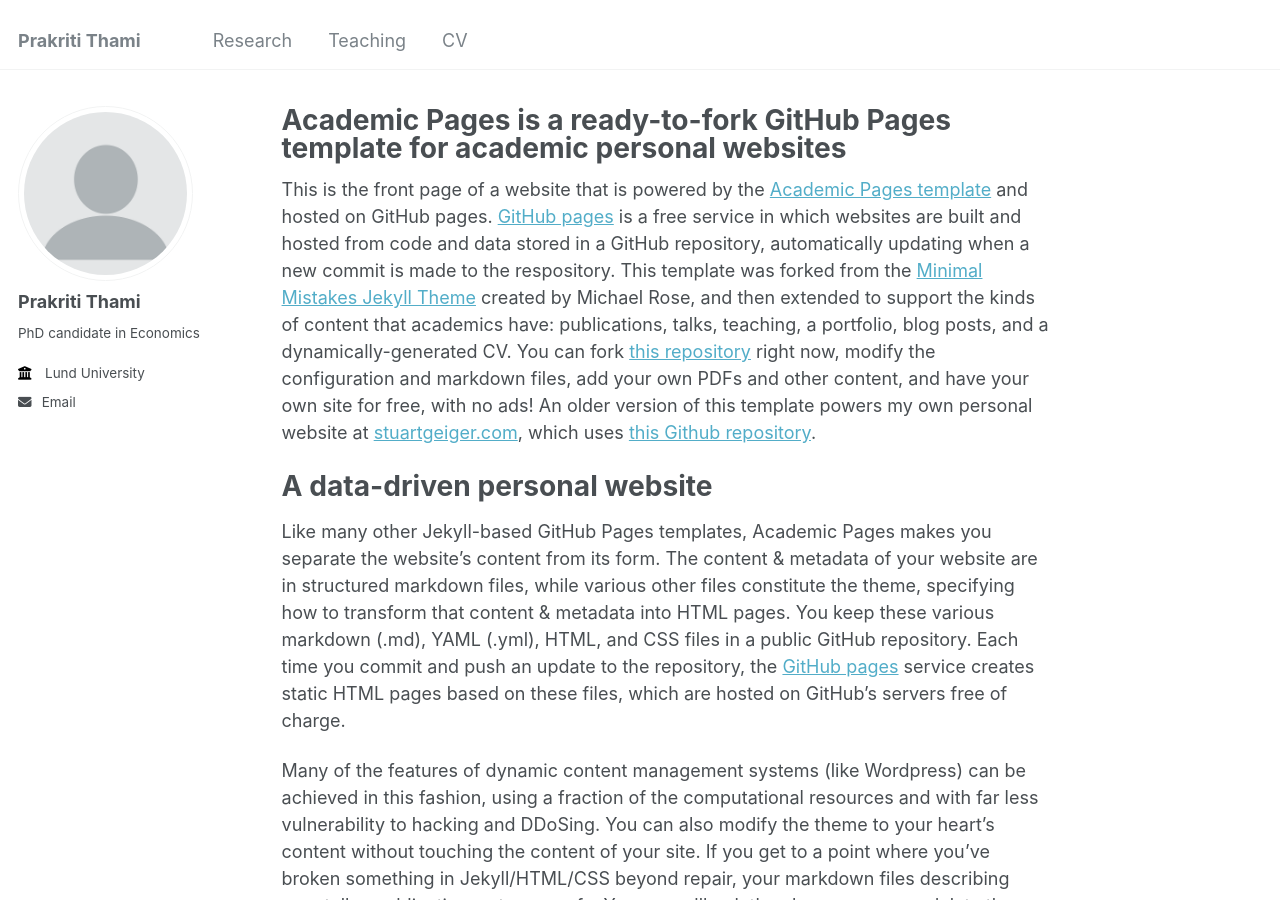
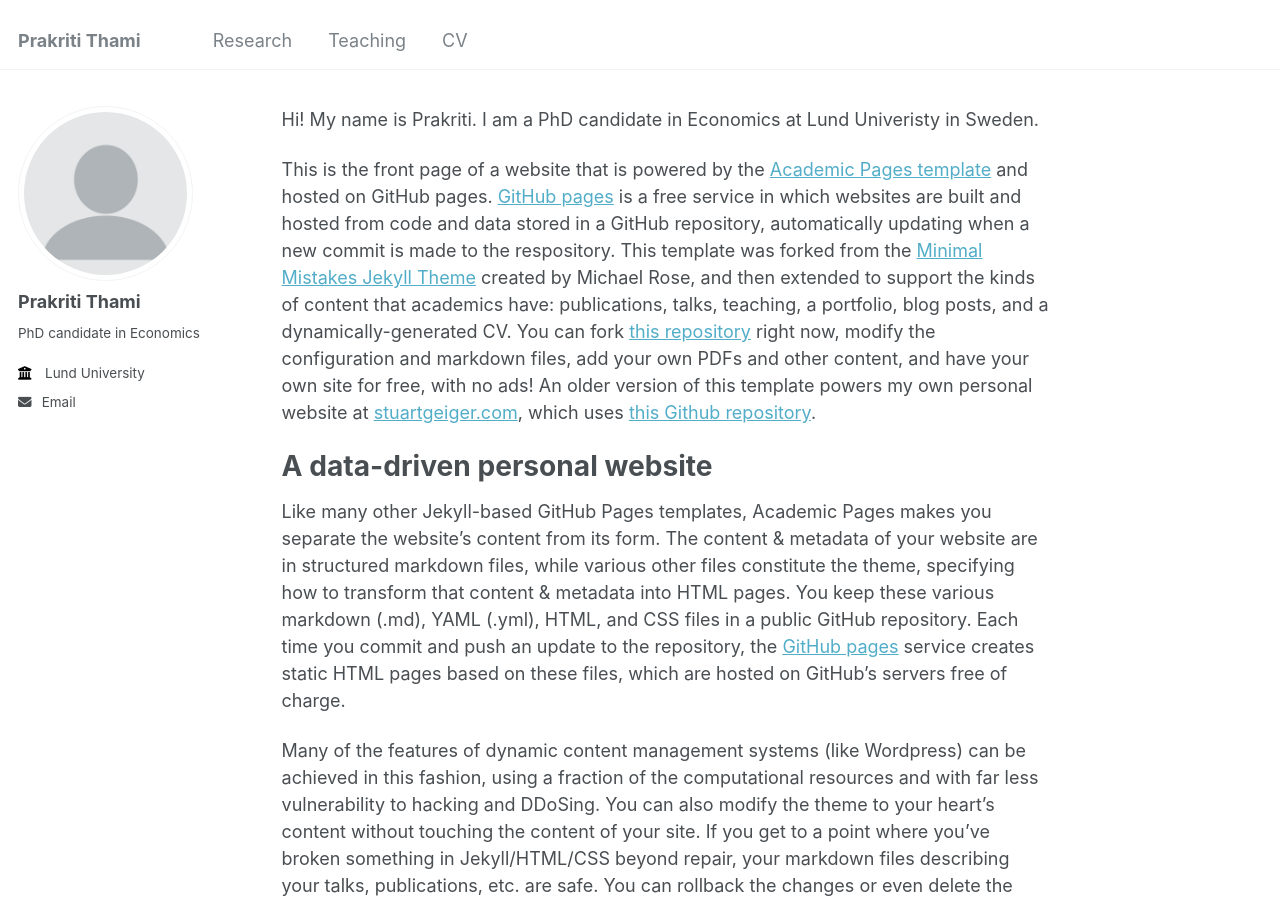
Before and after one commit to prakritithami/prakritithami.github.io, a Jekyll site: the page built from _pages/about.md, in a window 1280 px wide and 900 px high. Built offline with Jekyll 4.4.1, drawn with Linux system fonts in a browser that asks for light colours.

Commit message:
Update about.md

```diff
--- a/_pages/about.md
+++ b/_pages/about.md
@@ -1,11 +1,12 @@
 ---
 permalink: /
-title: "Academic Pages is a ready-to-fork GitHub Pages template for academic personal websites"
+#title: "Academic Pages is a ready-to-fork GitHub Pages template for academic personal websites"
 author_profile: true
 redirect_from:
   - /about/
   - /about.html
 ---
+Hi! My name is Prakriti. I am a PhD candidate in Economics at Lund Univeristy in Sweden.
 
 This is the front page of a website that is powered by the [Academic Pages template](https://github.com/academicpages/academicpages.github.io) and hosted on GitHub pages. [GitHub pages](https://pages.github.com) is a free service in which websites are built and hosted from code and data stored in a GitHub repository, automatically updating when a new commit is made to the respository. This template was forked from the [Minimal Mistakes Jekyll Theme](https://mmistakes.github.io/minimal-mistakes/) created by Michael Rose, and then extended to support the kinds of content that academics have: publications, talks, teaching, a portfolio, blog posts, and a dynamically-generated CV. You can fork [this repository](https://github.com/academicpages/academicpages.github.io) right now, modify the configuration and markdown files, add your own PDFs and other content, and have your own site for free, with no ads! An older version of this template powers my own personal website at [stuartgeiger.com](http://stuartgeiger.com), which uses [this Github repository](https://github.com/staeiou/staeiou.github.io).
 
```
